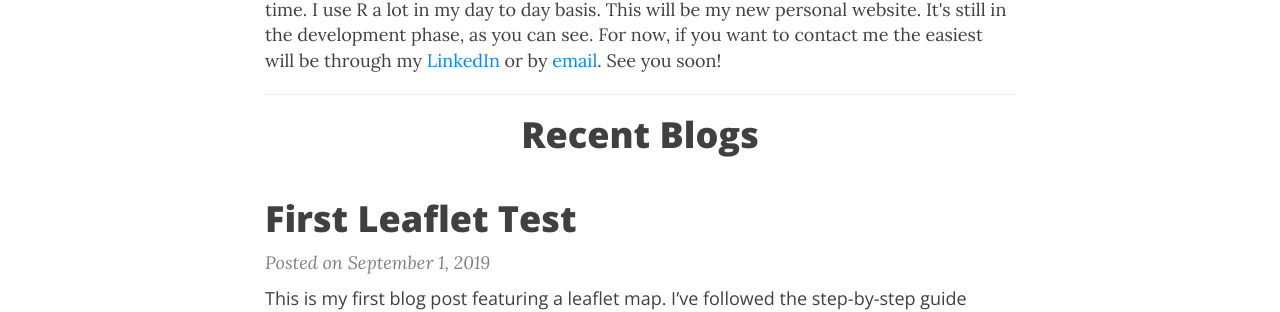
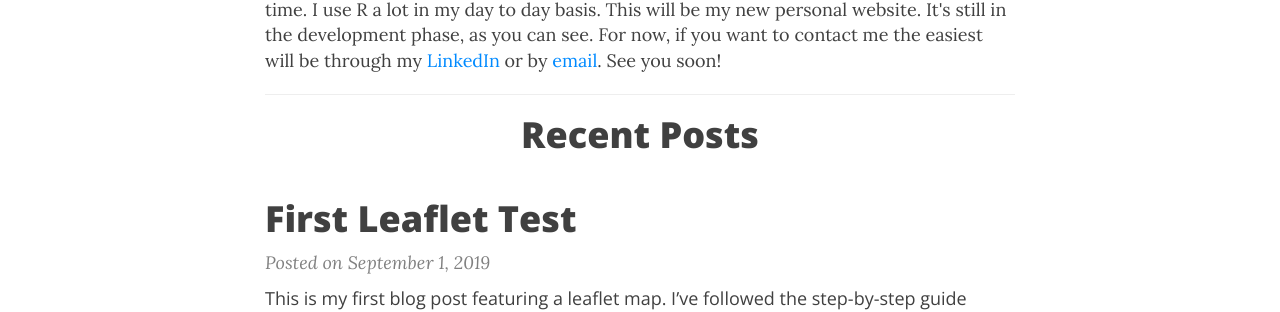
Before and after one commit to ahmad-alkadri/ahmad-alkadri.github.io, a Jekyll site: the page built from index.html, in a window 1280 px wide and 1194 px high. Shown: the part 277-589 px from the top of the window. Built offline with Jekyll 4.4.1, drawn with Linux system fonts in a browser that asks for light colours; nearby versions of some CDN libraries; the list of posts is cut into pages by our own code.

Commit message:
Update index.html
Replaced "Blogs" with "Posts"

```diff
--- a/index.html
+++ b/index.html
@@ -15,7 +15,7 @@ or by <a href="mailto:ahmad.alkadri@outlook.com">email</a>. See you soon!
 
 <hr>
 
-<h1 align="center">Recent Blogs</h1>
+<h1 align="center">Recent Posts</h1>
 
 <div class="posts-list">
   {% for post in paginator.posts %}
```
